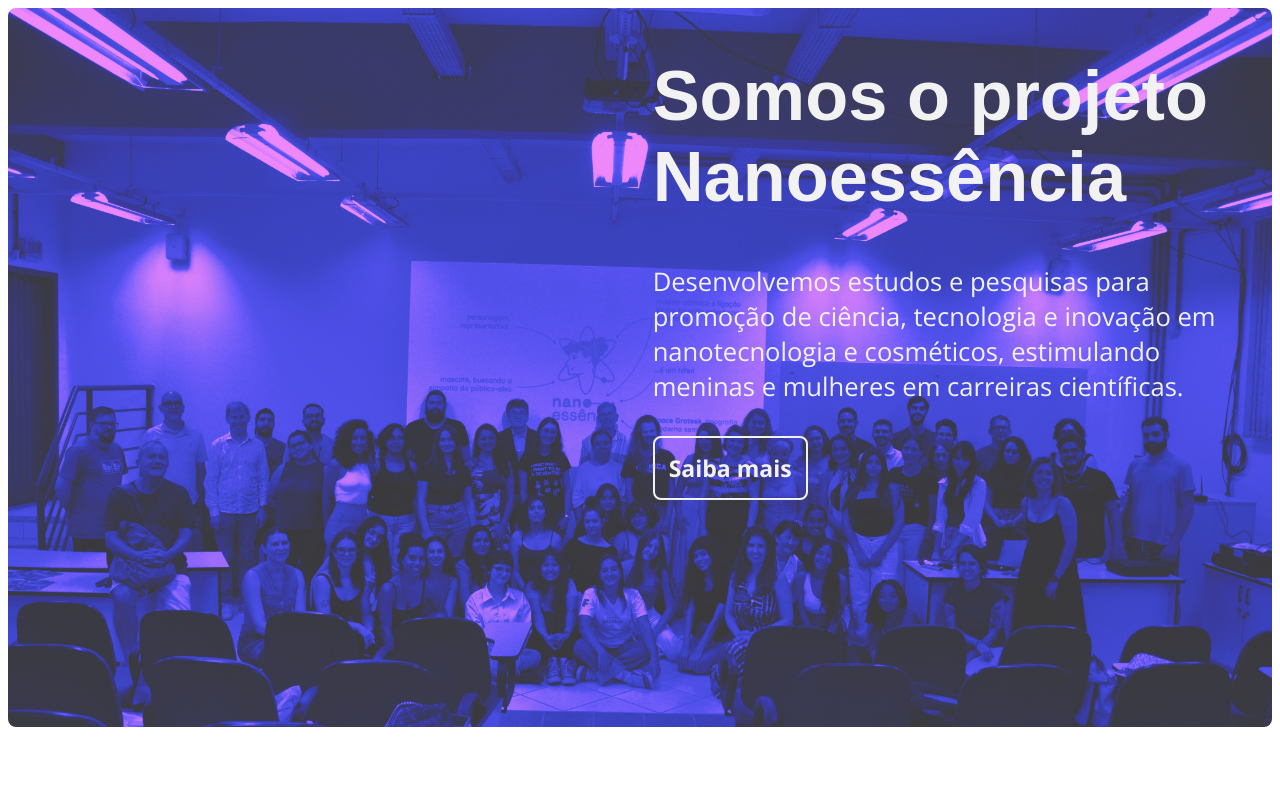
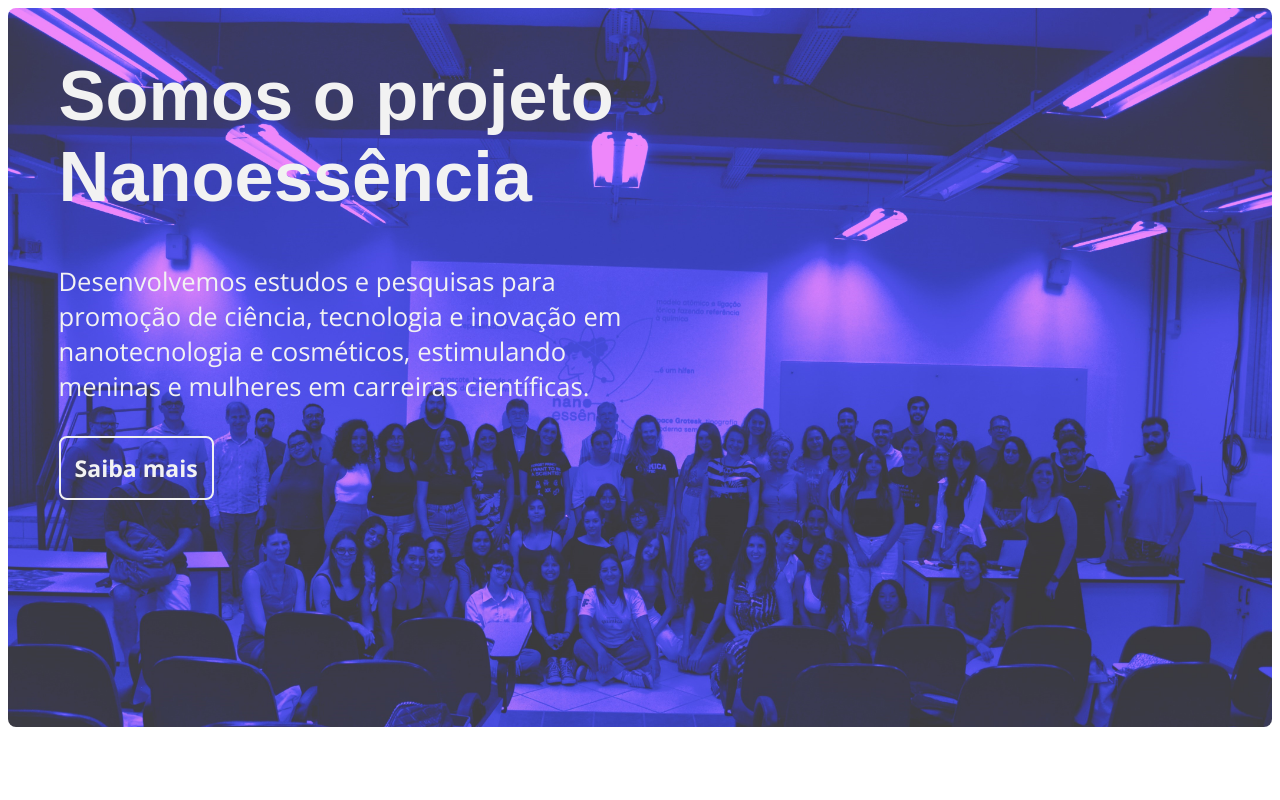
Before and after one commit to nanoessencia/site, a plain HTML site: page index.html in a window 1280 px wide. Shown: the top 800 px of the page. Drawn offline with nearby package versions, Linux system fonts and the light colour scheme; a web font is replaced by a local one.

Commit message:
Update index.html
Info banner principal à esquerda

```diff
--- a/index.html
+++ b/index.html
@@ -28,7 +28,7 @@
 		#sobre p {font-size:2vw; color:#f2f2f2;}
 		.imgpequena {display:none;}
 
-		.informacao {position: absolute; top: 0%; right: 4%; width: 45%; text-align: left;}
+		.informacao {position: absolute; top: 0%; left: 4%; width: 45%; text-align: left;}
 		.informacao a {font-size: 1.8vw; border-radius: 8px; border: 2px solid #f2f2f2; font-family: "Open Sans", sans-serif; padding: 14px; text-decoration: none; color: #f2f2f2; font-weight: bold; transition: 1s;}
 		.informacao a:hover {background-color:#f2f2f2; color: #5050ea;}
 
```
